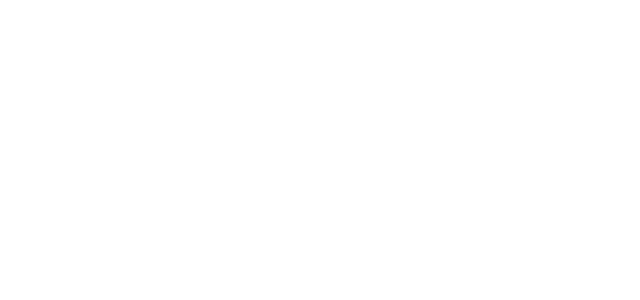
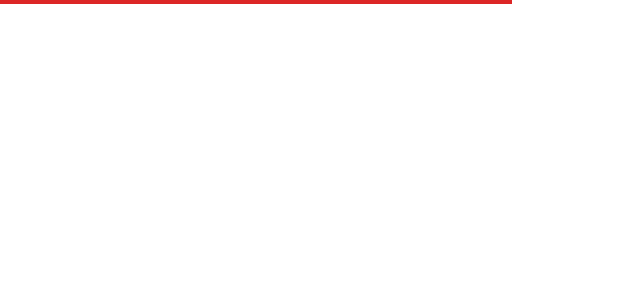
Before and after one commit to elangyudha280/github-user-search-app, a React (Vite) app: page / in a window 1280 px wide. Shown: the top 300 px of the page, without its empty margins (0-640 px from the left). Built offline with nearby package versions, Linux system fonts and the light colour scheme.

Commit message:
mulai buat fitur mode

```diff
--- a/index.html
+++ b/index.html
@@ -1,5 +1,5 @@
 <!DOCTYPE html>
-<html lang="en">
+<html lang="en" class="">
   <head>
     <meta charset="UTF-8" />
     <link rel="icon" type="image/svg+xml" href="/vite.svg" />
@@ -9,7 +9,7 @@
 <link href="https://fonts.googleapis.com/css2?family=Space+Mono:wght@400;700&display=swap" rel="stylesheet">
     <title>Github user search app</title>
   </head>
-  <body>
+  <body >
     <div id="root"></div>
     <script type="module" src="/src/main.jsx"></script>
   </body>
--- a/src/App.jsx
+++ b/src/App.jsx
@@ -1,12 +1,14 @@
 import { useState,useEffect } from 'react'
+import ContainerMain from './component/container'
+import Container from './component/container'
 
 function App() {
       // useEffect(()=>{
       //   fetch('https://api.github.com/users').then(e=>e.json()).then(e=>{console.log(e)})
       // })
   return (
-    <div className="App relative w-full h-full bg-github-bg">
-
+    <div className="App relative w-full h-[100vh] dark:bg-github-bg-dark">
+        <ContainerMain/>
     </div>
   )
 }
--- /dev/null
+++ b/src/component/container.jsx
@@ -0,0 +1,12 @@
+
+
+
+
+// component container
+const ContainerMain = ()=>{
+    return (
+        <section className="Container relative max-w-lg border-2 border-red-600"></section>
+    )
+}
+
+export default ContainerMain;
```
